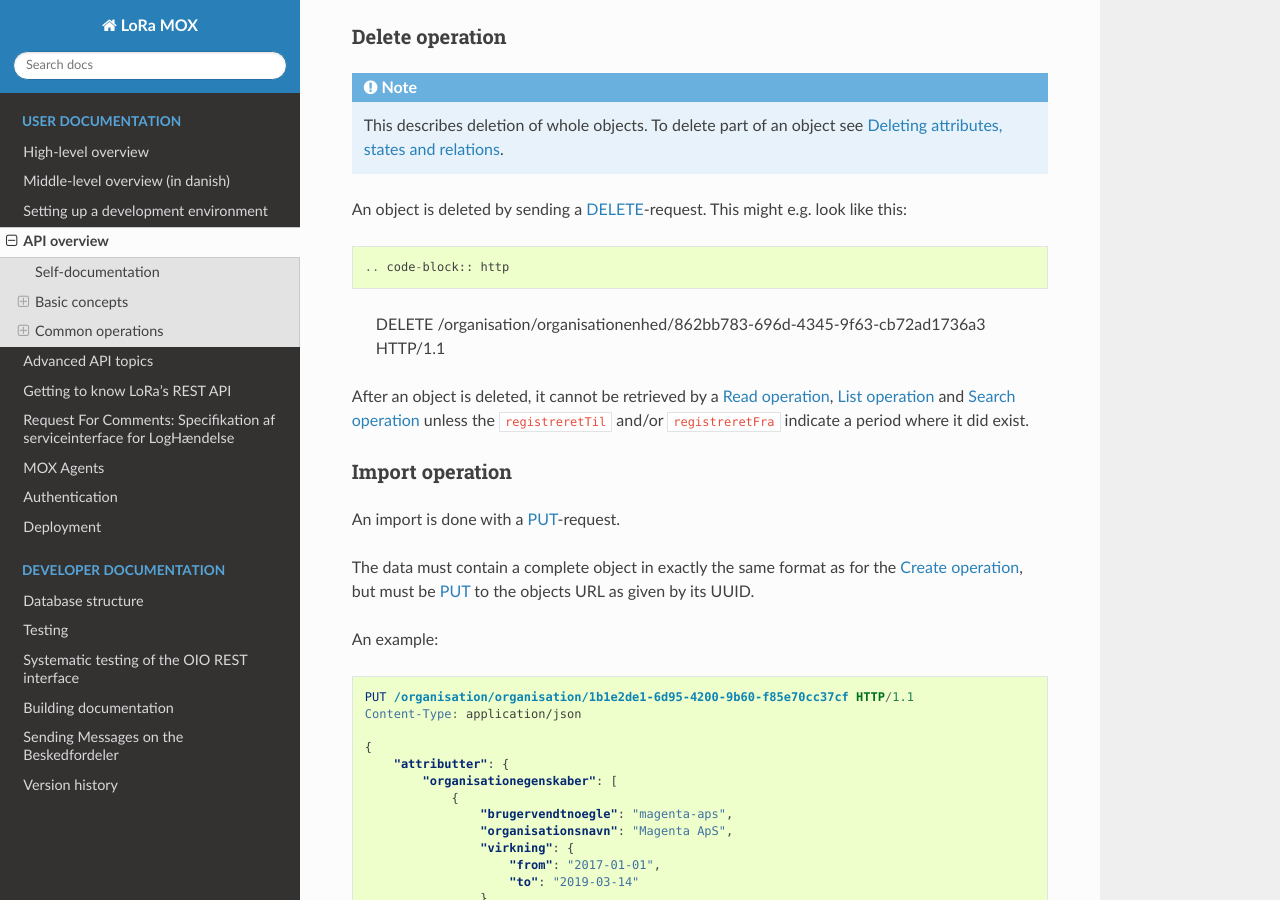
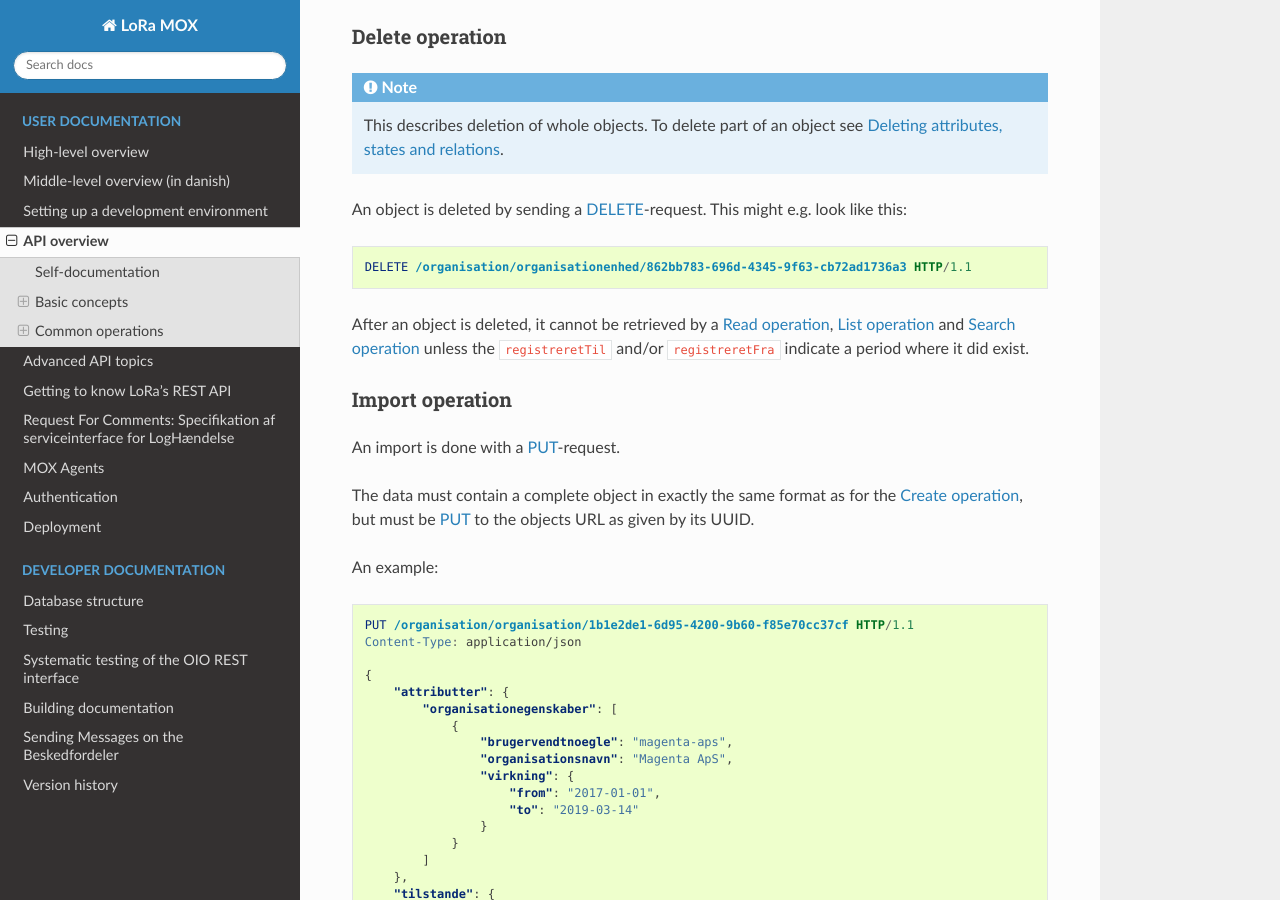
Before and after one commit to magenta-aps/mox, a Sphinx documentation site: the page built from doc/user/api-overview.rst, in a window 1280 px wide and 900 px high, scrolled down 10290 px. Built offline with Sphinx 7.4.7 and the Read the Docs theme 2.0.0, drawn with Linux system fonts in a browser that asks for light colours; some of the changed text lies outside the part shown.

Commit message:
Fix small typos

```diff
--- a/doc/user/api-overview.rst
+++ b/doc/user/api-overview.rst
@@ -591,7 +591,7 @@ Delete operation
    :ref:`DeleteAttr`.
 
 An object is deleted by sending a :http:method:`DELETE`-request. This might e.g.
-look like this::
+look like this:
 
 .. code-block:: http
 
```
Also changed, not shown: other parts of doc/user/api-overview.rst (+1 -1 lines).
